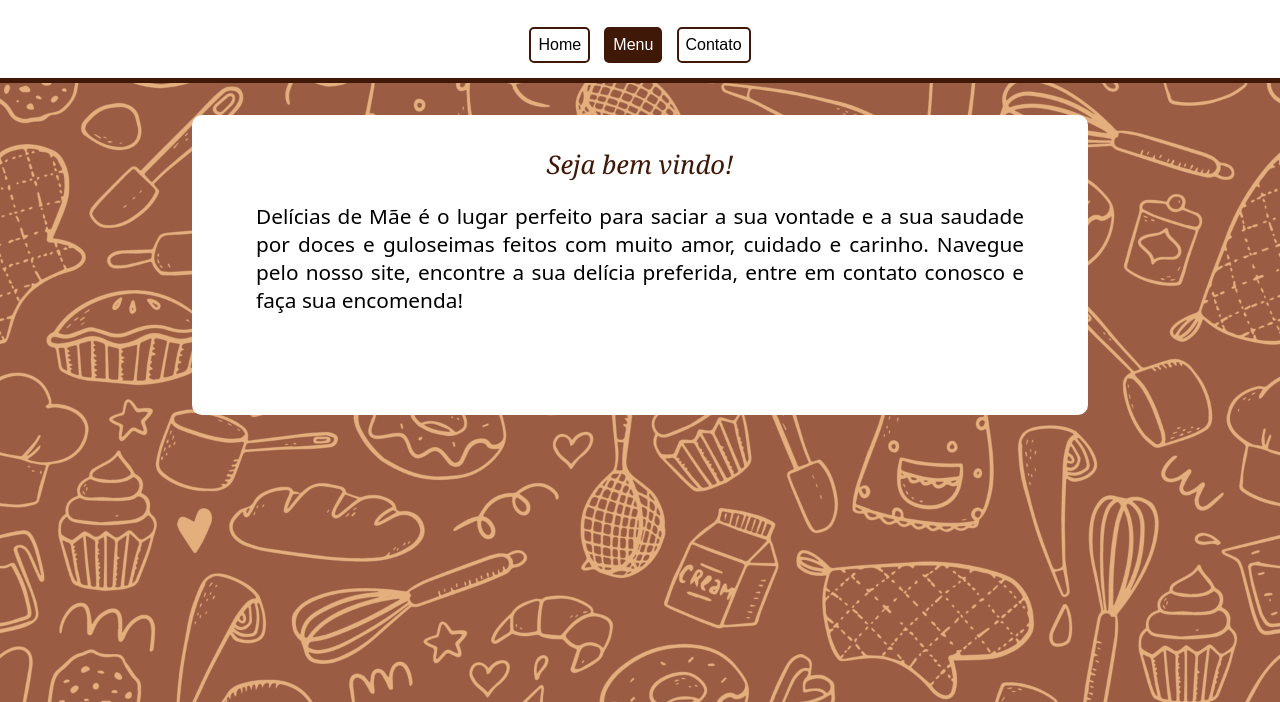
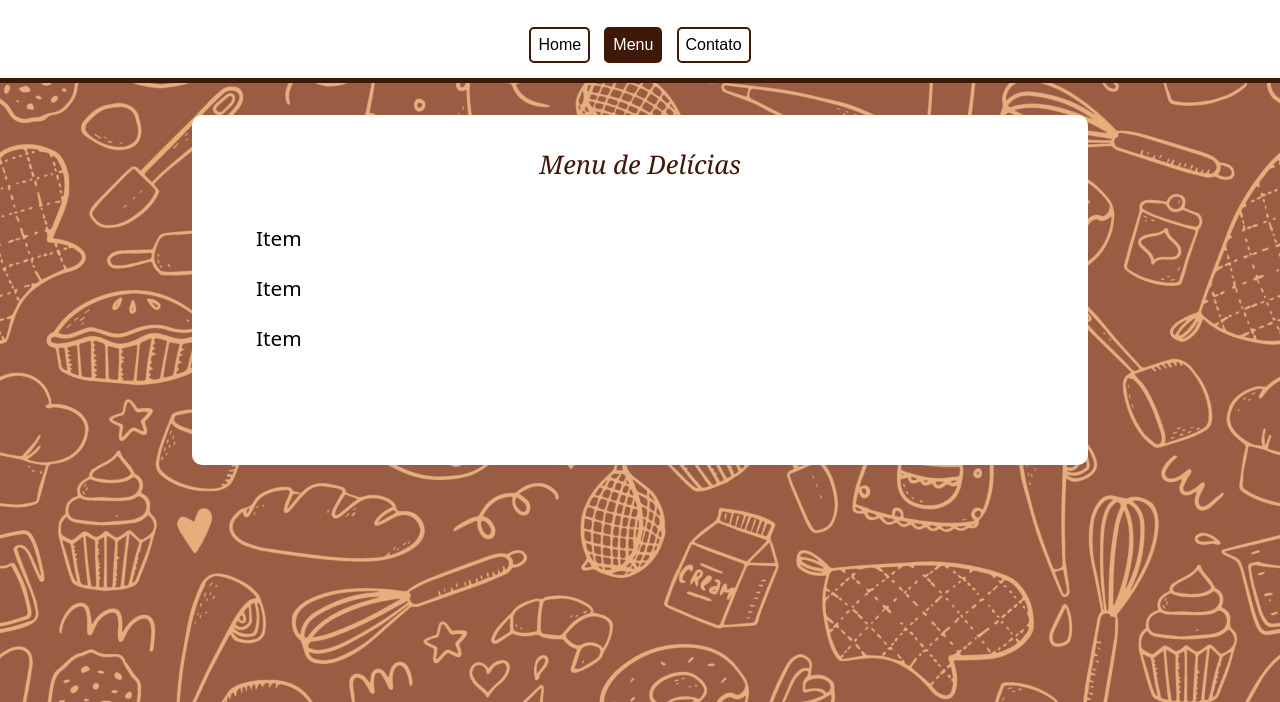
Before and after one commit to sarahrovie/bakery-page, a website built with webpack: page src/template.html in a window 1280 px wide. Both pictures are taken after a click on the button "Menu". Shown: the part 98-800 px from the top of the page. Built offline with nearby package versions, Linux system fonts and the light colour scheme.

Commit message:
Add navigate function

```diff
--- a/src/index.js
+++ b/src/index.js
@@ -1,5 +1,20 @@
 import './styles.css';
 import { home } from './pages/home.js';
+import { menu } from './pages/menu.js';
 
 let contentDiv = document.querySelector('#content');
-contentDiv.appendChild(home());
+document.addEventListener('DOMContentLoaded', () => {
+  navigate(home());
+});
+
+const homeBtn = document.querySelector('#btn-home');
+const menuBtn = document.querySelector('#btn-menu');
+const contatoBtn = document.querySelector('#btn-contato');
+
+function navigate(page) {
+  contentDiv.innerHTML = '';
+  contentDiv.appendChild(page);
+}
+
+homeBtn.addEventListener('click', () => navigate(home()));
+menuBtn.addEventListener('click', () => navigate(menu()));
--- a/src/pages/home.js
+++ b/src/pages/home.js
@@ -1,6 +1,6 @@
 export function home() {
-  const homeContent = document.createElement('div');
-  homeContent.classList.add('content-div');
+  const homeDiv = document.createElement('div');
+  homeDiv.classList.add('content-div');
 
   const title = document.createElement('p');
   title.classList.add('title');
@@ -11,7 +11,7 @@ export function home() {
   Delícias de Mãe é o lugar perfeito para saciar a sua vontade e a sua saudade por doces e guloseimas feitos com muito amor, cuidado e carinho.
   Navegue pelo nosso site, encontre a sua delícia preferida, entre em contato conosco e faça sua encomenda!`;
 
-  homeContent.append(title, p);
+  homeDiv.append(title, p);
 
-  return homeContent;
+  return homeDiv;
 }
--- /dev/null
+++ b/src/pages/menu.js
@@ -0,0 +1,26 @@
+export function menu() {
+  const menuDiv = document.createElement('div');
+  menuDiv.classList.add('content-div');
+
+  const menuContent = `
+  <p class='title'>Menu de Delícias</p>
+  <div class="content-div" id='menu-grid'>
+    <div class="menu-item">
+        <img src='' alt=''>
+        <p>Item</p>
+    </div>
+    <div class="menu-item">
+        <img src='' alt=''>
+        <p>Item</p>
+    </div>
+    <div class="menu-item">
+        <img src='' alt=''>
+        <p>Item</p>
+    </div>
+  </div>
+  `;
+
+  menuDiv.innerHTML += menuContent;
+
+  return menuDiv;
+}
--- a/src/styles.css
+++ b/src/styles.css
@@ -24,7 +24,7 @@ html {
   margin: 0;
   display: grid;
   height: 100vh;
-  grid-template-rows: 2fr 7fr 1fr;
+  grid-template-rows: 2fr 7fr;
   color: #000;
   background-image: url(./assets/bgpattern.jpg);
   background-size: 100%;
@@ -116,7 +116,7 @@ p {
   #content {
     width: 70%;
     padding: 2rem 4rem;
-    height: 300px;
+    height: 350px;
   }
 }
 
@@ -125,6 +125,11 @@ p {
     background-size: 50%;
   }
 
+  header #logo {
+    font-size: 2.5rem;
+    color: #3f1808;
+  }
+
   #content {
     width: 60%;
     padding: 2rem 8rem;
--- a/src/template.html
+++ b/src/template.html
@@ -10,9 +10,9 @@
       <h1 id="logo">Delícias de Mãe</h1>
       <p>Feito à mão, com amor ♥</p>
       <nav>
-        <button class="btns">Home</button>
-        <button class="btns">Menu</button>
-        <button class="btns">Contato</button>
+        <button class="btns" id="btn-home">Home</button>
+        <button class="btns" id="btn-menu">Menu</button>
+        <button class="btns" id="btn-contato">Contato</button>
       </nav>
     </header>
     <div id="content"></div>
```
